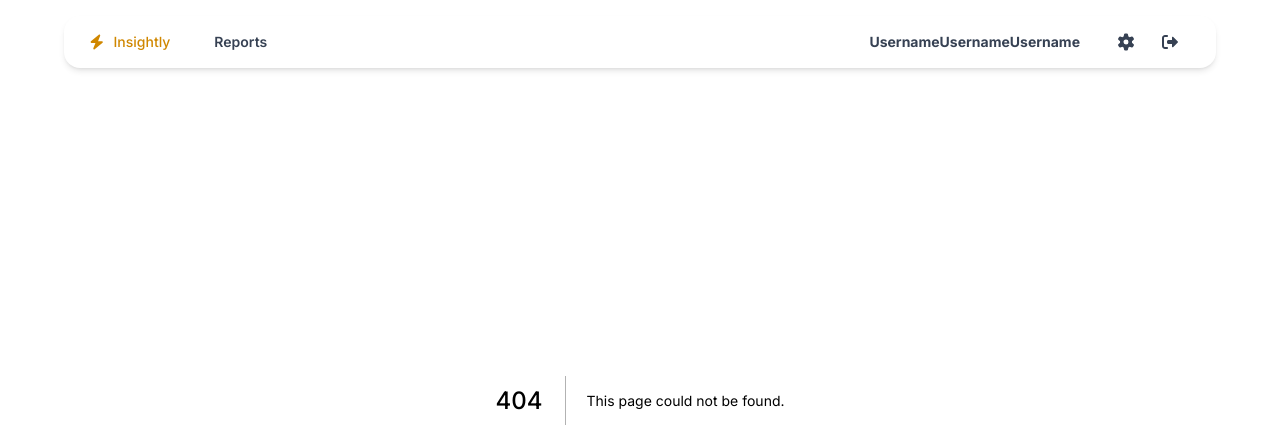
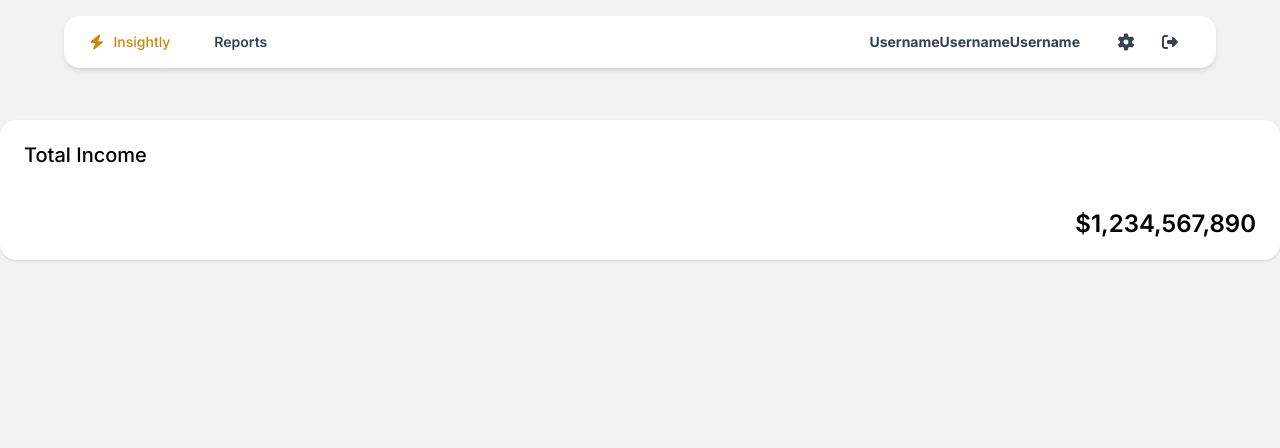
Before and after one commit to bahees1/banking-insights-frontend, a Next.js app in the folder banking-insights-frontend/: page /test in a window 1280 px wide. Before the commit this address had no page. Shown: the top 448 px of the page. Built offline with nearby package versions, Linux system fonts and the light colour scheme.

Commit message:
created a single stat widget used for total income, expenses, cashflow and other stats

```diff
--- /dev/null
+++ b/banking-insights-frontend/src/components/SingleStat.tsx
@@ -0,0 +1,29 @@
+type StatWidgetProps = {
+    title: string;
+    amount: number;
+};
+
+export default function SingleStat({
+    title,
+    amount,
+}: StatWidgetProps) {
+    return (
+        <div className="flex min-h-[140px] w-full min-w-0 flex-col justify-between rounded-2xl bg-white px-6 py-5 shadow-sm">
+            <h6 className="!text-md font-medium text-gray-700">
+                {title}
+            </h6>
+
+            <h6 className="min-w-0 break-all text-end !text-2xl font-semibold text-black">
+                {formatCurrency(amount)}
+            </h6>
+        </div>
+    );
+}
+
+function formatCurrency(value: number): string {
+    return new Intl.NumberFormat("en-CA", {
+        style: "currency",
+        currency: "CAD",
+        maximumFractionDigits: 0,
+    }).format(value);
+}
--- a/banking-insights-frontend/src/pages/index.tsx
+++ b/banking-insights-frontend/src/pages/index.tsx
@@ -1,4 +1,4 @@
-import Navbar from "@/components/Navbar";
+
 
 export default function Home() {
   return (
--- a/banking-insights-frontend/src/pages/reports/[reportId].tsx
+++ b/banking-insights-frontend/src/pages/reports/[reportId].tsx
@@ -4,6 +4,7 @@ import { useRouter } from "next/router";
 import { getReportSummary } from "@/pages/api/reports";
 import { ReportSummary } from "@/types/reportSummary";
 import FileSidebar from "@/components/FileSidebar";
+import SingleStat from "@/components/SingleStat";
 
 export default function ReportDashboardPage() {
     const router = useRouter();
@@ -72,11 +73,21 @@ export default function ReportDashboardPage() {
                         <div className="flex flex-col gap-6 md:flex-row">
                             <FileSidebar uploadedFiles={reportSummary.uploadedFiles} />
 
-                            <section className="min-h-[400px] flex-1 rounded-xl bg-white p-6 shadow-sm">
-                                <p className="text-sm text-gray-500">
-                                    Transaction table will go here.
-                                </p>
-                            </section>
+                            <div className="w-full flex flex-col gap-6 ">
+                                <div className="flex flex-col md:flex-row gap-6">
+                                    <SingleStat title="Total Income" amount={reportSummary.totalIncome} />
+                                    <SingleStat title="Total Expenses" amount={reportSummary.totalExpenses} />
+                                    <SingleStat title="Net Cash Flow" amount={reportSummary.netCashFlow} />
+                                </div>
+                                <section className="min-h-[400px] flex-1 rounded-xl bg-white p-6 shadow-sm">
+                                    <p className="text-sm text-gray-500">
+                                        Transaction table will go here.
+                                    </p>
+                                </section>
+
+
+                            </div>
+
                         </div>
                     </div>
                 )}
--- /dev/null
+++ b/banking-insights-frontend/src/pages/test.tsx
@@ -0,0 +1,10 @@
+import SingleStat from "@/components/SingleStat";
+
+export default function Test() {
+  return (
+    <main className="min-h-screen flex flex-col items-center mt-30">
+        <SingleStat title="Total Income" amount={1234567890} />
+    </main>
+  );
+
+}
--- a/banking-insights-frontend/src/styles/globals.css
+++ b/banking-insights-frontend/src/styles/globals.css
@@ -21,7 +21,7 @@ h2,
 h3,
 h4,
 h5,
-h6
+h6,
 
 p {
   font-size: 16px;
```
